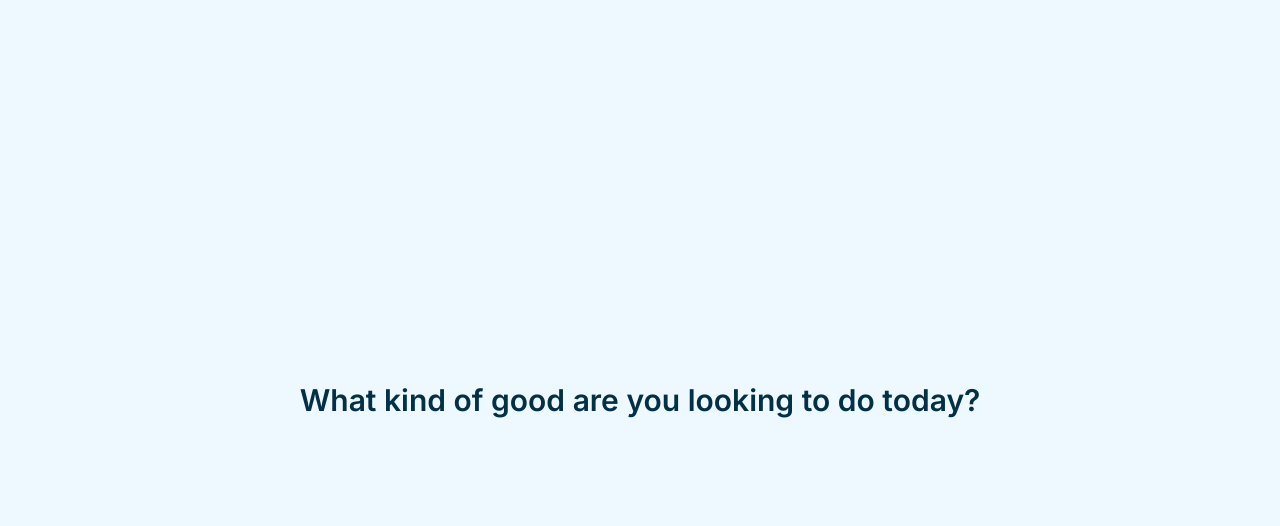
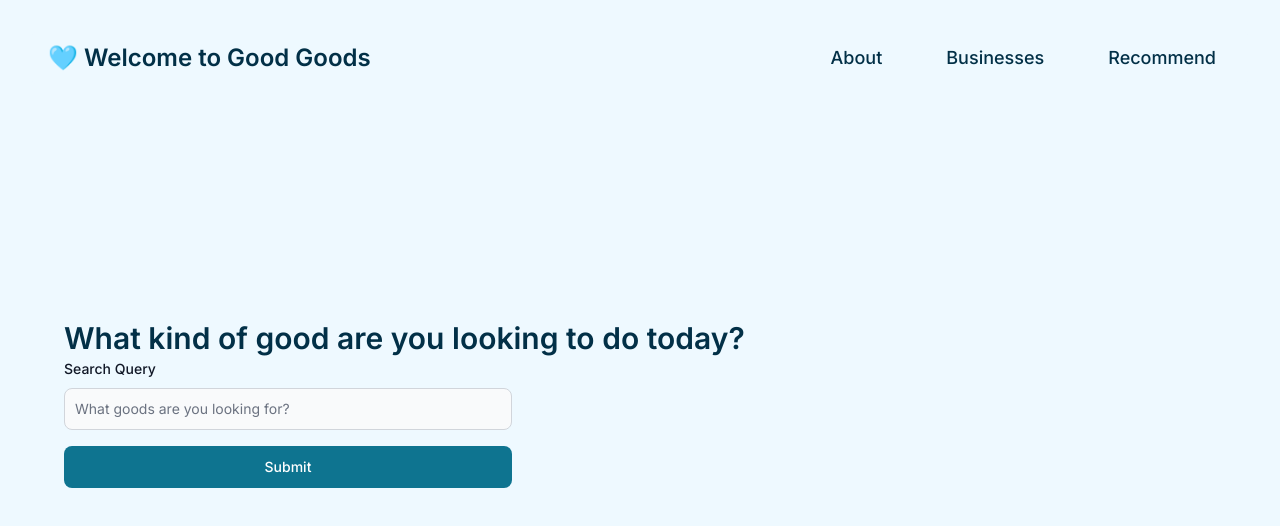
Before and after one commit to eugenetangkj/good-goods, a Next.js app: page / in a window 1280 px wide. Shown: the top 526 px of the page. Built offline with nearby package versions, Linux system fonts and the light colour scheme.

Commit message:
Start on home page

```diff
--- /dev/null
+++ b/components/AISearchBar.tsx
@@ -0,0 +1,15 @@
+import { Button, Label, TextInput } from "flowbite-react";
+
+export function AISearchBar() {
+    return (
+      <form className="flex max-w-md flex-col gap-4">
+        <div>
+          <div className="mb-2 block">
+            <Label htmlFor="searchQuery" value="Search Query" />
+          </div>
+          <TextInput id="searchQuery" type="email" placeholder="What goods are you looking for?" required />
+        </div>
+        <Button type="submit">Submit</Button>
+      </form>
+    );
+  }
--- /dev/null
+++ b/components/common/MenuNavbar.tsx
@@ -0,0 +1,19 @@
+
+import Link from "next/link";
+import { Navbar, NavbarBrand, NavbarCollapse, NavbarLink, NavbarToggle } from "flowbite-react";
+
+export function MenuNavbar() {
+  return (
+    <Navbar fluid rounded className="sticky top-0 z-50 bg-good-goods-blue-100">
+      <NavbarBrand as={Link} href="/">
+        <span className="self-center whitespace-nowrap text-2xl font-semibold text-good-goods-blue-900 ">🩵 Welcome to Good Goods</span>
+      </NavbarBrand>
+      <NavbarToggle />
+      <NavbarCollapse>
+        <NavbarLink href="#" className='text-lg text-good-goods-blue-900 duration-200 mx-4'>About</NavbarLink>
+        <NavbarLink href="#" className='text-lg text-good-goods-blue-900 duration-200 mx-4'>Businesses</NavbarLink>
+        <NavbarLink href="#" className='text-lg text-good-goods-blue-900 duration-200 mx-4'>Recommend</NavbarLink>
+      </NavbarCollapse>
+    </Navbar>
+  );
+}
--- a/src/app/(root)/layout.tsx
+++ b/src/app/(root)/layout.tsx
@@ -2,6 +2,7 @@ import type { Metadata} from "next";
 import localFont from "next/font/local";
 import "./../globals.css";
 import { Inter } from "next/font/google";
+import { ThemeModeScript } from "flowbite-react";
 
 
 const inter = Inter({ subsets: ["latin"] });
@@ -18,7 +19,11 @@ export default function RootLayout({
   children: React.ReactNode;
 }>) {
   return (
-    <html lang="en">
+    <html suppressHydrationWarning lang="en">
+      <head>
+        <ThemeModeScript />
+      </head>
+
       <body className={`${inter.className} antialiased`}>
           {children}
       </body>
--- a/src/app/(root)/page.tsx
+++ b/src/app/(root)/page.tsx
@@ -1,10 +1,13 @@
-
+import { AISearchBar } from "../../../components/AISearchBar";
+import { MenuNavbar } from "../../../components/common/MenuNavbar";
 
 export default function Home() {
   return (
-    <div className="bg-good-goods-blue-100 w-screen h-screen flex justify-center items-center">
-      <div>
+    <div className="bg-good-goods-blue-100 w-screen h-screen p-8">
+      <MenuNavbar />
+      <div className='flex flex-col justify-center h-screen-4/5 p-8'>
         <h2 className='text-good-goods-blue-900 font-semibold text-3xl'>What kind of good are you looking to do today?</h2>
+        <AISearchBar />
       </div>
     </div>
   );
--- a/tailwind.config.ts
+++ b/tailwind.config.ts
@@ -1,10 +1,14 @@
 import type { Config } from "tailwindcss";
 
+const flowbite = require("flowbite-react/tailwind");
+
+/** @type {import('tailwindcss').Config} */
 const config: Config = {
   content: [
     "./src/pages/**/*.{js,ts,jsx,tsx,mdx}",
     "./src/components/**/*.{js,ts,jsx,tsx,mdx}",
     "./src/app/**/*.{js,ts,jsx,tsx,mdx}",
+    flowbite.content(),
   ],
   theme: {
     extend: {
@@ -18,8 +22,14 @@ const config: Config = {
           900: "#FB8500"
         }
       },
+      height: {
+        'screen-1/5': '20vh',
+        'screen-4/5': '80vh'
+      }
     },
   },
-  plugins: [],
+  plugins: [
+    flowbite.plugin(),
+  ],
 };
 export default config;
```
Also changed, not shown: package.json (+6 -5 lines), 1 other file (tests, documents, lock files or other folders).
